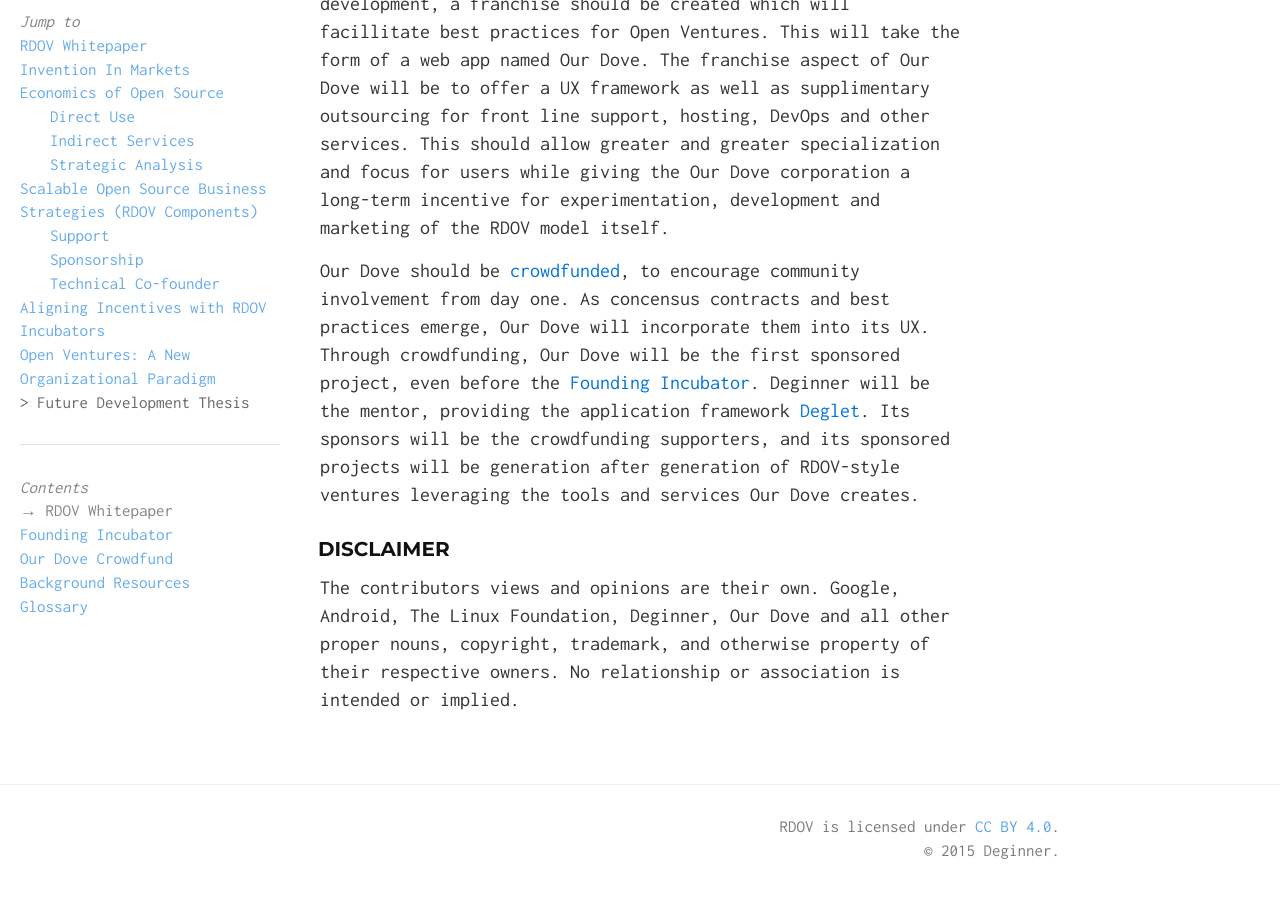
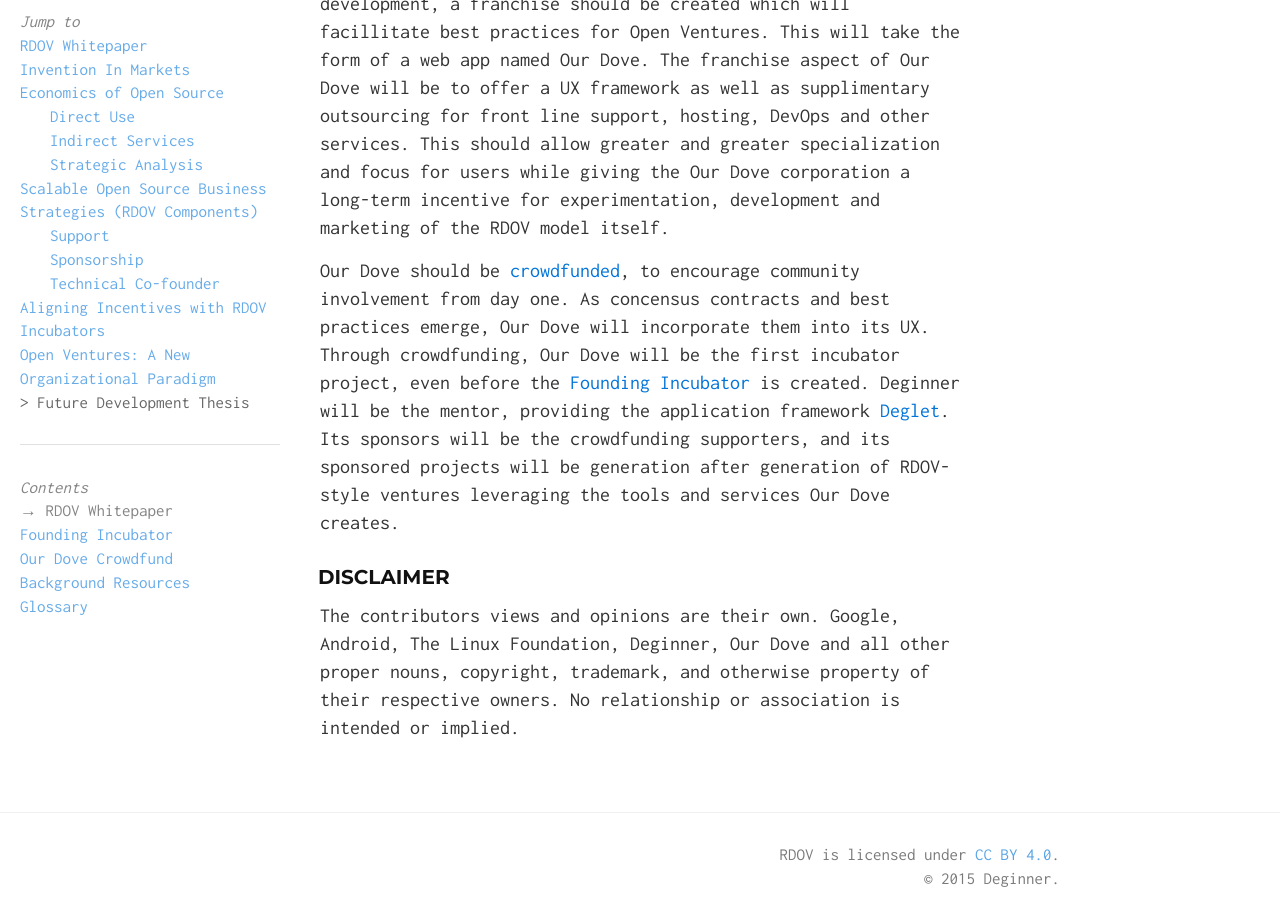
Before and after one commit to rdov/rdov.github.io, a Jekyll site: the page built from rdov_whitepaper.md, in a window 1280 px wide and 900 px high, scrolled down 11667 px. Built offline with Jekyll 4.4.1, drawn with Linux system fonts in a browser that asks for light colours; nearby versions of some CDN libraries.

Commit message:
our dove incubator

```diff
--- a/rdov_whitepaper.md
+++ b/rdov_whitepaper.md
@@ -129,7 +129,7 @@
 
 To provide a funding and organization framework for RDOV development, a franchise should be created which will facillitate best practices for Open Ventures. This will take the form of a web app named Our Dove. The franchise aspect of Our Dove will be to offer a UX framework as well as supplimentary outsourcing for front line support, hosting, DevOps and other services. This should allow greater and greater specialization and focus for users while giving the Our Dove corporation a long-term incentive for experimentation, development and marketing of the RDOV model itself.
 
-Our Dove should be [crowdfunded]({{ "/OurDoveCrowdfund/" | prepend: site.baseurl }}), to encourage community involvement from day one. As concensus contracts and best practices emerge, Our Dove will incorporate them into its UX. Through crowdfunding, Our Dove will be the first sponsored project, even before the [Founding Incubator]({{ "/FoundingIncubator/" | prepend: site.baseurl }}). Deginner will be the mentor, providing the application framework [Deglet](http://deglet.xyz). Its sponsors will be the crowdfunding supporters, and its sponsored projects will be generation after generation of RDOV-style ventures leveraging the tools and services Our Dove creates.
+Our Dove should be [crowdfunded]({{ "/OurDoveCrowdfund/" | prepend: site.baseurl }}), to encourage community involvement from day one. As concensus contracts and best practices emerge, Our Dove will incorporate them into its UX. Through crowdfunding, Our Dove will be the first incubator project, even before the [Founding Incubator]({{ "/FoundingIncubator/" | prepend: site.baseurl }}) is created. Deginner will be the mentor, providing the application framework [Deglet](http://deglet.xyz). Its sponsors will be the crowdfunding supporters, and its sponsored projects will be generation after generation of RDOV-style ventures leveraging the tools and services Our Dove creates.
 
 ##### Disclaimer
 
```
